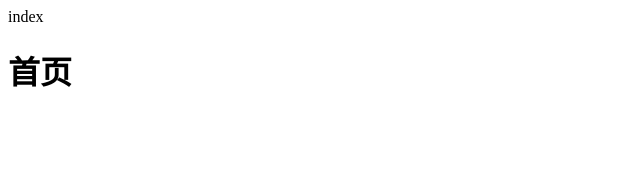
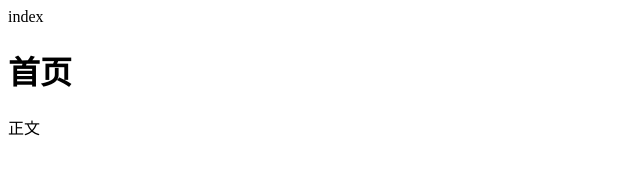
Before and after one commit to StaceyCode/test-project, a plain HTML site: page index.html in a window 1280 px wide. Shown: the full height of the page, 0-640 px from the left. Drawn offline with Linux system fonts and the light colour scheme.

Commit message:
由 Coding WebIDE 更新，https://ide.coding.net

```diff
--- a/index.html
+++ b/index.html
@@ -4,5 +4,7 @@
     <body>
         <h1>首页
         </h1>
+        <p>正文
+        </p>
     </body>
 </html>
```
